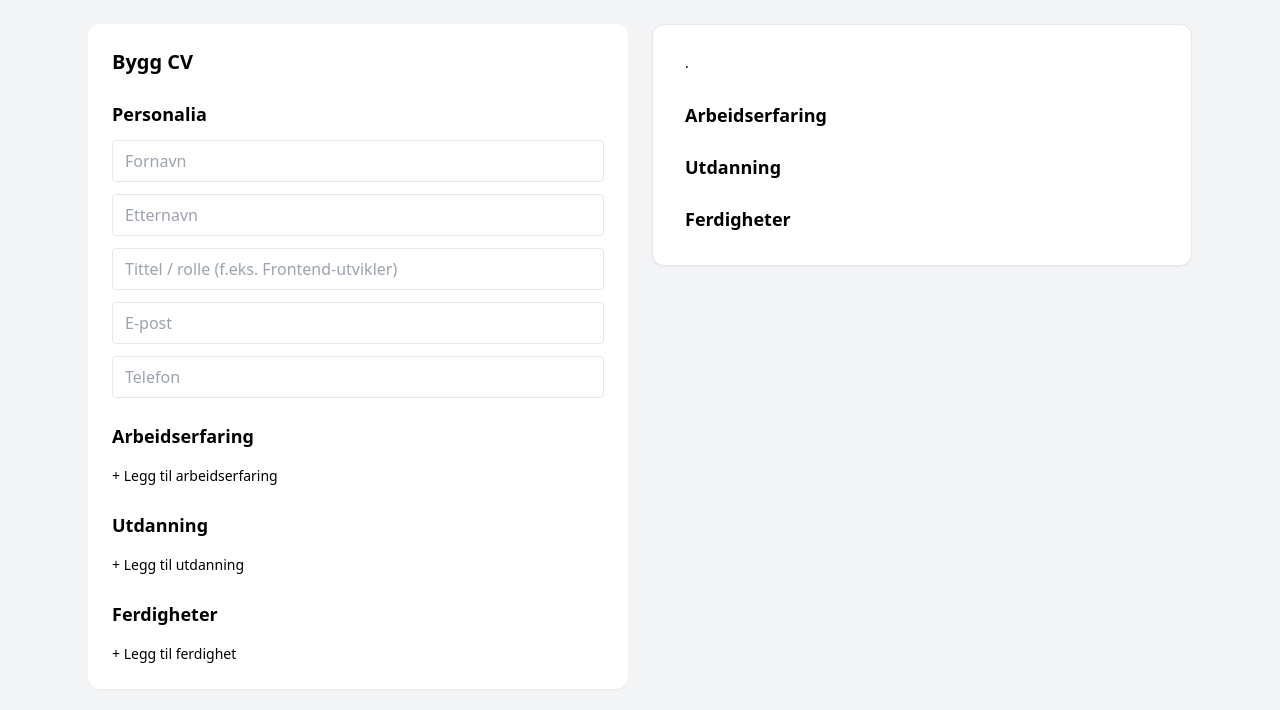
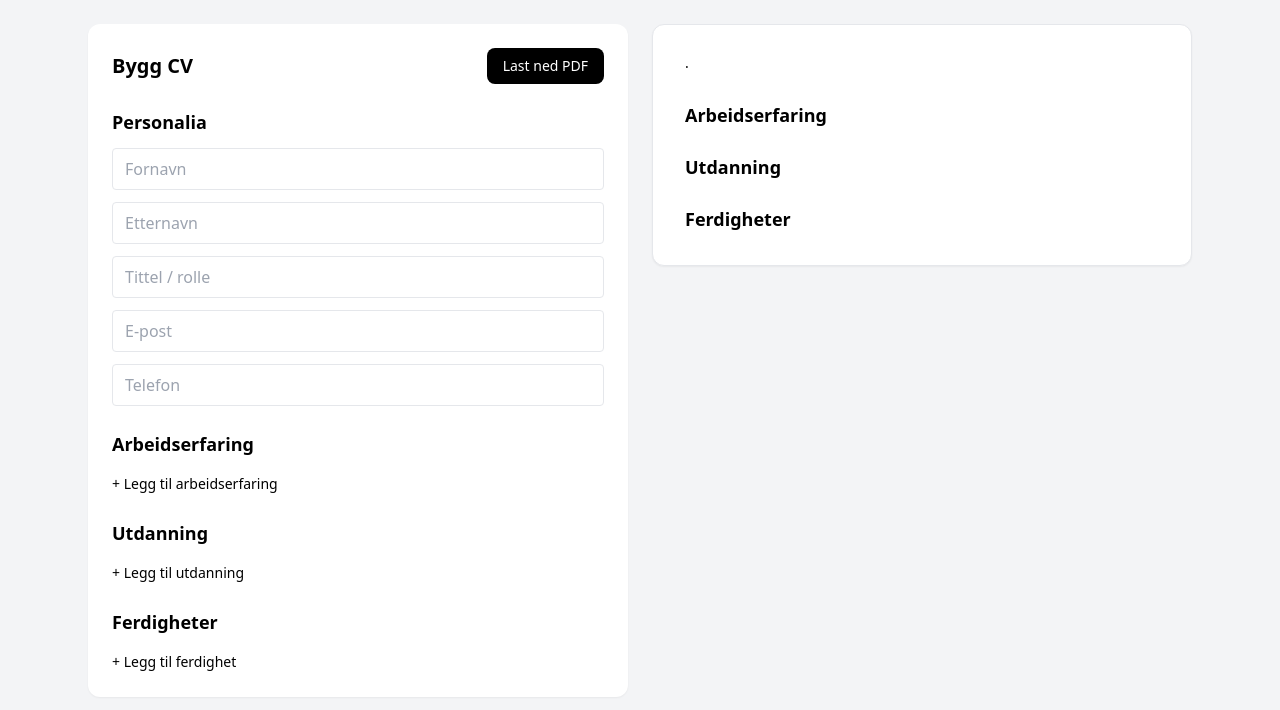
Before and after one commit to cosmicencounters5-png/cv-proffen, a Next.js app: page /cv in a window 1280 px wide. Shown: the top 710 px of the page. Built offline with nearby package versions, Linux system fonts and the light colour scheme.

Commit message:
Update page.tsx

```diff
--- a/app/cv/page.tsx
+++ b/app/cv/page.tsx
@@ -29,8 +29,16 @@ export default function CVPage() {
       <div className="max-w-6xl mx-auto p-6 grid grid-cols-1 lg:grid-cols-2 gap-6">
 
         {/* Editor */}
-        <div className="bg-white rounded-xl shadow-sm p-6 space-y-6">
-          <h1 className="text-xl font-semibold">Bygg CV</h1>
+        <div className="bg-white rounded-xl shadow-sm p-6 space-y-6 print-hidden">
+          <div className="flex items-center justify-between">
+            <h1 className="text-xl font-semibold">Bygg CV</h1>
+            <button
+              onClick={() => window.print()}
+              className="px-4 py-2 bg-black text-white rounded-lg text-sm"
+            >
+              Last ned PDF
+            </button>
+          </div>
 
           {/* Personalia */}
           <section className="space-y-3">
@@ -61,7 +69,7 @@ export default function CVPage() {
             />
 
             <input
-              placeholder="Tittel / rolle (f.eks. Frontend-utvikler)"
+              placeholder="Tittel / rolle"
               value={cv.personal.title}
               onChange={(e) =>
                 setCV({
```
